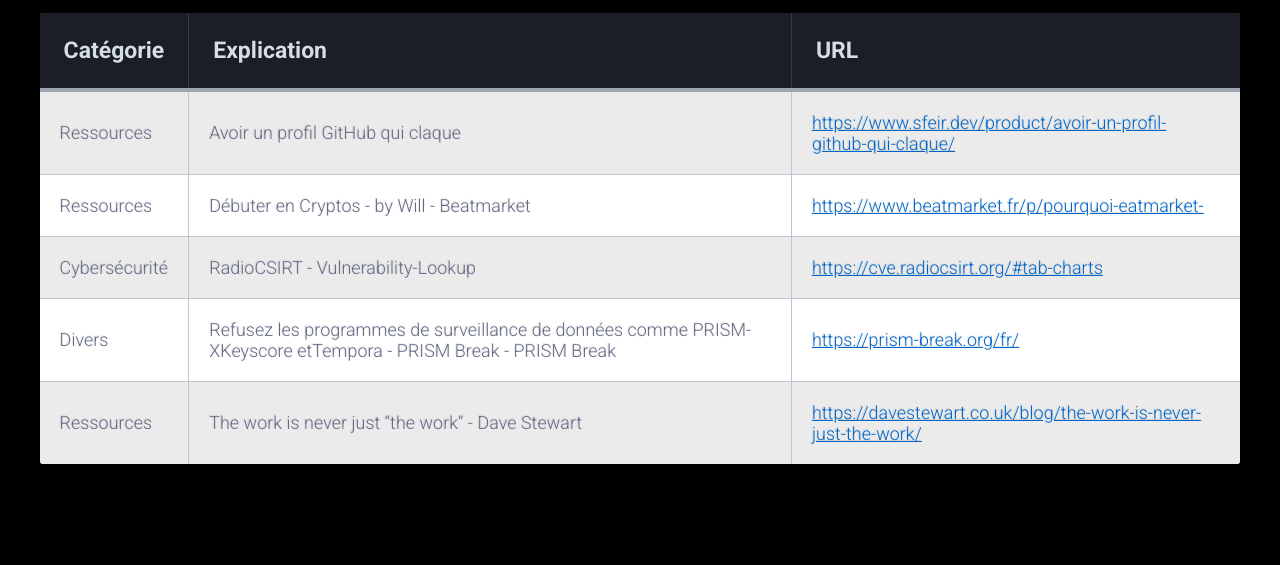
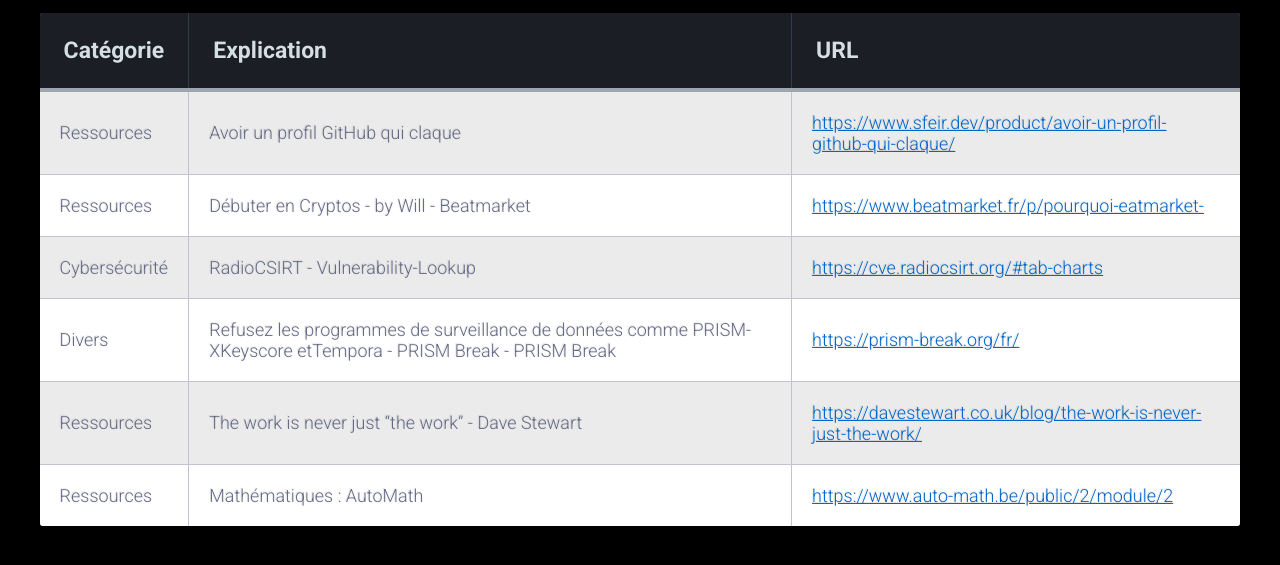
Before and after one commit to LilibonomeLLA/WebSite, a plain HTML site: page tab_favoris.html in a window 1280 px wide. Shown: the part 221-786 px from the top of the page. Drawn offline with Linux system fonts and the light colour scheme.

Commit message:
Add new resource entry for AutoMath

```diff
--- a/tab_favoris.html
+++ b/tab_favoris.html
@@ -57,6 +57,11 @@
         <td class="text-left">The work is never just “the work” - Dave Stewart</td>
         <td class="text-left"><a href="https://davestewart.co.uk/blog/the-work-is-never-just-the-work/" target="_blank">https://davestewart.co.uk/blog/the-work-is-never-just-the-work/</a></td>
       </tr>
-    </tbody>
+      <tr>
+        <td class="text-left">Ressources</td>
+        <td class="text-left">Mathématiques : AutoMath</td>
+        <td class="text-left"><a href="https://www.auto-math.be/public/2/module/2" target="_blank">https://www.auto-math.be/public/2/module/2</a></td>
+      </tr>
+          </tbody>
   </table>
 </body>
```
